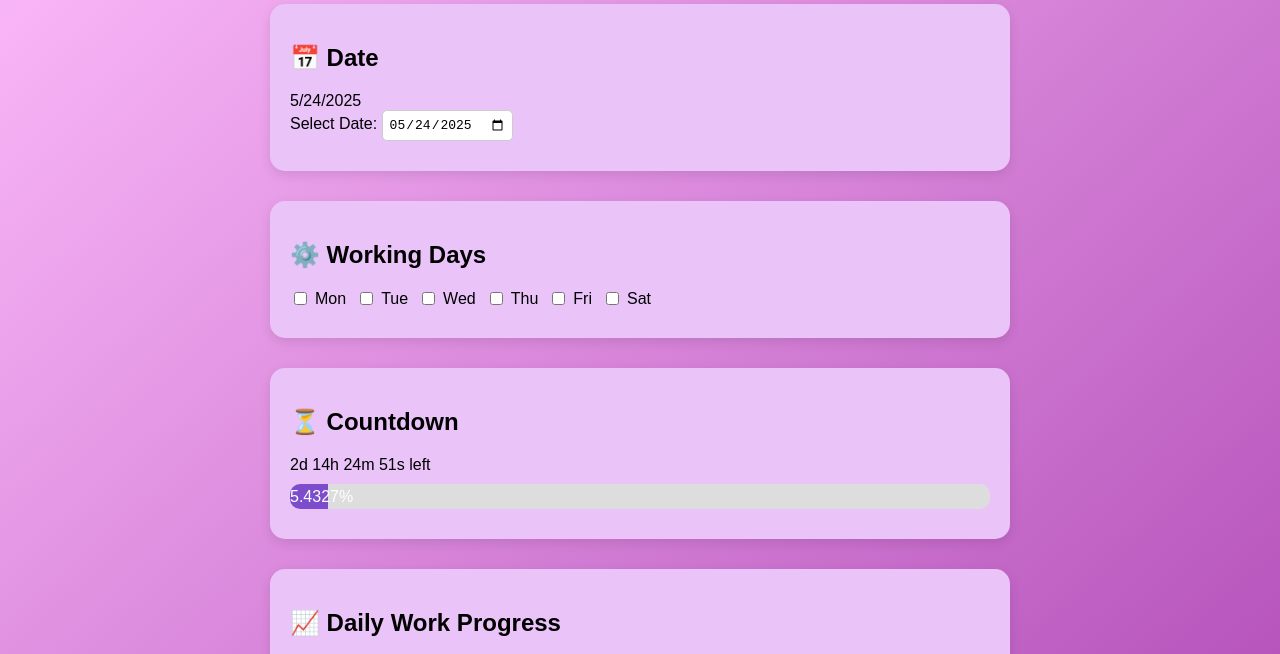
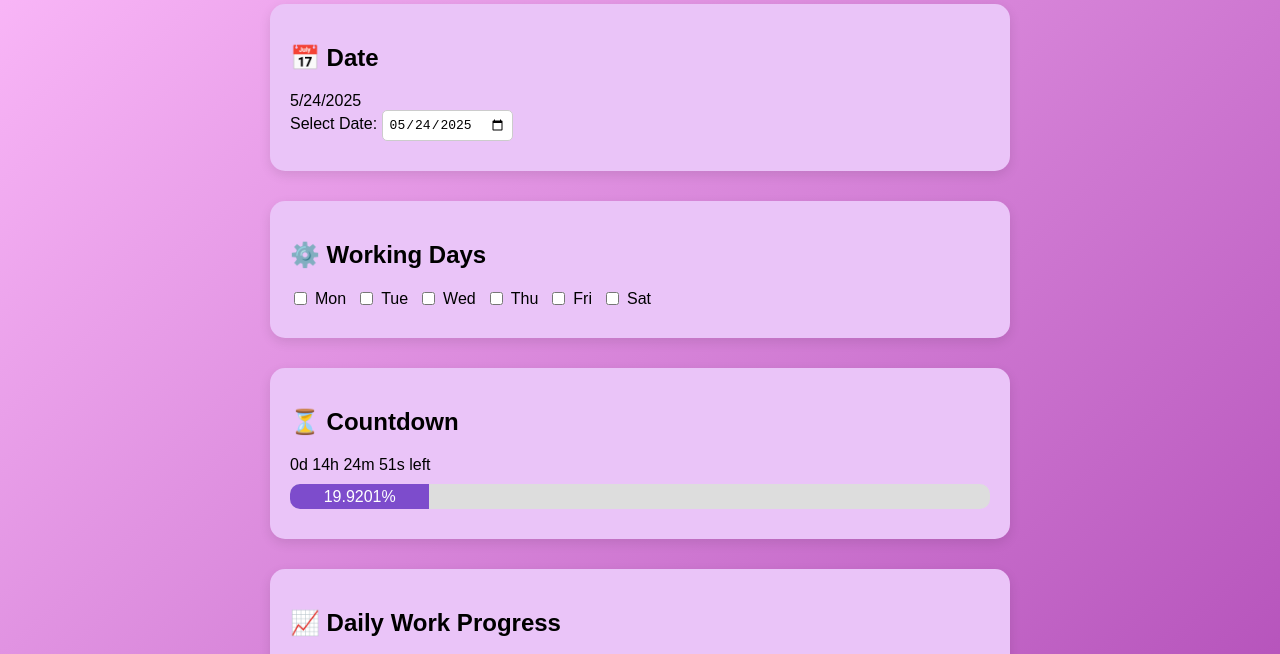
Before and after one commit to TtvTooSmart/TtvTooSmart.github.io, a plain HTML site: page index.html in a window 1280 px wide. Shown: the part 107-761 px from the top of the page. Drawn offline with Linux system fonts and the light colour scheme.

Commit message:
Update index.html

```diff
--- a/index.html
+++ b/index.html
@@ -146,7 +146,7 @@
 
   <script>
     let tasks = [];
-    let endDate = new Date("2025-05-26T17:59:59");
+    let endDate = new Date("2025-05-24T17:59:59");
 
     function saveTasks() {
       localStorage.setItem("tasks", JSON.stringify(tasks));
```
